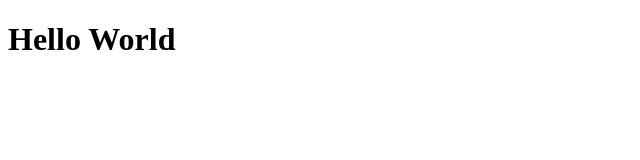
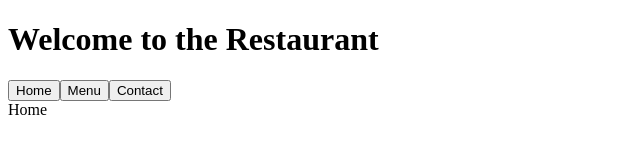
Before and after one commit to majkulmajkul/odin-restaurant, a website built with webpack: page dist/index.html in a window 1280 px wide. Shown: the whole page, without its empty margins (0-640 px from the left). Built offline with nearby package versions, Linux system fonts and the light colour scheme.

Commit message:
Added nav buttons

```diff
--- a/package.json
+++ b/package.json
@@ -13,6 +13,9 @@
   "author": "",
   "license": "ISC",
   "devDependencies": {
+    "eslint": "^8.32.0",
+    "eslint-config-airbnb-base": "^15.0.0",
+    "eslint-plugin-import": "^2.27.5",
     "webpack": "^5.75.0",
     "webpack-cli": "^5.0.1",
     "webpack-dev-server": "^4.11.1"
--- a/src/index.js
+++ b/src/index.js
@@ -1,10 +1,57 @@
-console.log("It's working!");
+function renderHome() {
+  const currentMenuContent = document.querySelector(".current-menu-content");
+  currentMenuContent.innerHTML = "";
+  currentMenuContent.textContent = "Home";
+}
+
+function renderMenu() {
+  const currentMenuContent = document.querySelector(".current-menu-content");
+  currentMenuContent.innerHTML = "";
+  currentMenuContent.textContent = "Menu";
+}
+
+function renderContact() {
+  const currentMenuContent = document.querySelector(".current-menu-content");
+  currentMenuContent.innerHTML = "";
+  currentMenuContent.textContent = "Contact";
+}
 
 function renderMainPage() {
+  const pageContent = document.createElement("div");
   const welcomeText = document.createElement("h1");
-  welcomeText.innerHTML = "Hello World";
 
-  return welcomeText;
+  welcomeText.textContent = "Welcome to the Restaurant";
+
+  class navButton {
+    constructor(name, text, onClick) {
+      (this.name = name), (this.text = text), (this.onClick = onClick);
+    }
+  }
+
+  const navButtons = [
+    new navButton("home-", "Home", renderHome),
+    new navButton("menu", "Menu", renderMenu),
+    new navButton("contact", "Contact", renderContact),
+  ];
+
+  const buttonsContainer = document.createElement("div");
+
+  for (const button of navButtons) {
+    const thisButton = document.createElement("button");
+    thisButton.textContent = button.text;
+    thisButton.addEventListener("click", button.onClick);
+    buttonsContainer.appendChild(thisButton);
+  }
+
+  const currentMenuContent = document.createElement("div");
+  currentMenuContent.className = "current-menu-content";
+
+  pageContent.appendChild(welcomeText);
+  pageContent.appendChild(buttonsContainer);
+  pageContent.appendChild(currentMenuContent);
+
+  return pageContent;
 }
 
 document.body.appendChild(renderMainPage());
+renderHome();
```
Also changed, not shown: .eslintrc.js (added), dist/index.html, 1 other file.
